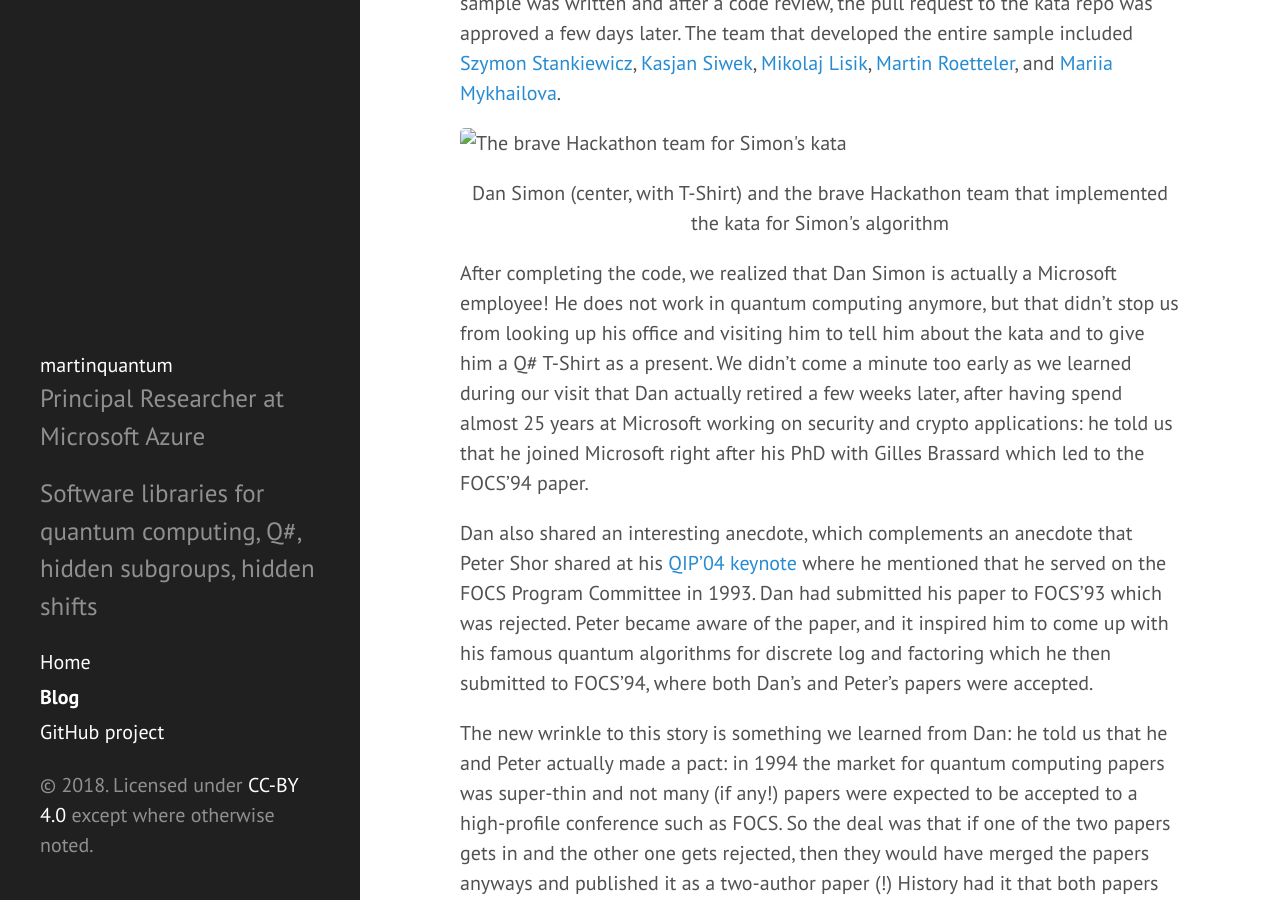
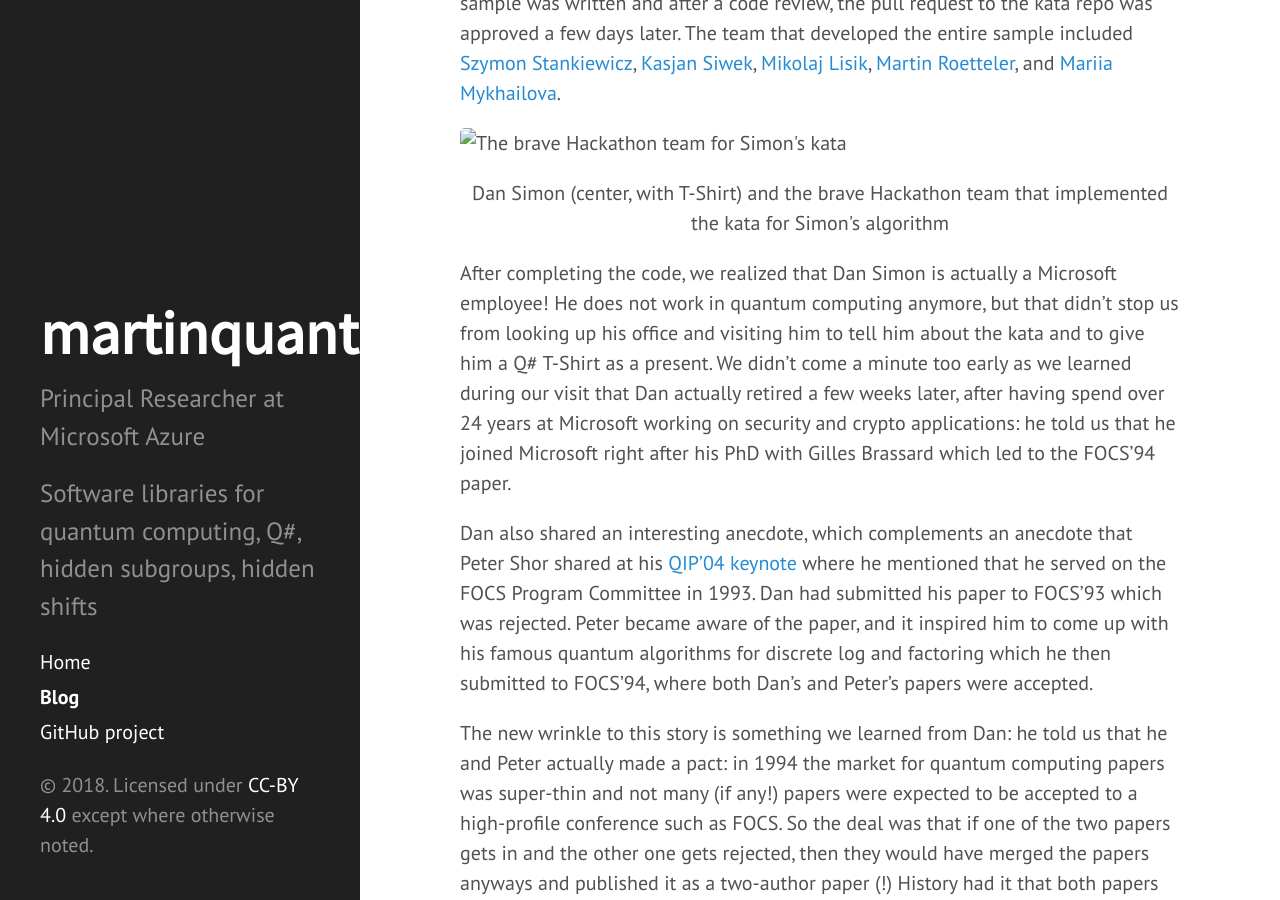
Before and after one commit to martinquantum/martinquantum.github.io, a Jekyll site: the page built from _posts/2018-12-10-simon.md, in a window 1280 px wide and 900 px high, scrolled down 5904 px. Built offline with Jekyll 4.4.1, drawn with Linux system fonts in a browser that asks for light colours; formulas are drawn with MathJax 3; some of the changed text lies outside the part shown.

Commit message:
html fun

```diff
--- a/_includes/sidebar.html
+++ b/_includes/sidebar.html
@@ -1,9 +1,11 @@
 <div class="sidebar">
   <div class="container sidebar-sticky">
     <div class="sidebar-about">
+      <h1>
         <a href="{{ site.baseurl }}">
-          martinquantum
+           martinquantum
         </a>
+      </h1>
       <p class="lead">{{ site.description }}</p>
       <p class="lead">Software libraries for quantum computing, Q#, hidden subgroups, hidden shifts</p>
     </div>
--- a/_posts/2018-12-10-simon.md
+++ b/_posts/2018-12-10-simon.md
@@ -152,7 +152,7 @@ The kata to explore Simon's algorithm was developed during the [2018 Microsoft H
 ![The brave Hackathon team for Simon's kata](pictures/simon.jpg)
 <p align="center">Dan Simon (center, with T-Shirt) and the brave Hackathon team that implemented the kata for Simon's algorithm</p>
 
-After completing the code, we realized that Dan Simon is actually a Microsoft employee! He does not work in quantum computing anymore, but that didn't stop us from looking up his office and visiting him to tell him about the kata and to give him a Q# T-Shirt as a present. We didn't come a minute too early as we learned during our visit that Dan actually retired a few weeks later, after having spend almost 25 years at Microsoft working on security and crypto applications: he told us that he joined Microsoft right after his PhD with Gilles Brassard which led to the FOCS'94 paper.
+After completing the code, we realized that Dan Simon is actually a Microsoft employee! He does not work in quantum computing anymore, but that didn't stop us from looking up his office and visiting him to tell him about the kata and to give him a Q# T-Shirt as a present. We didn't come a minute too early as we learned during our visit that Dan actually retired a few weeks later, after having spend over 24 years at Microsoft working on security and crypto applications: he told us that he joined Microsoft right after his PhD with Gilles Brassard which led to the FOCS'94 paper.
 
 Dan also shared an interesting anecdote, which complements an anecdote that Peter Shor shared at his [QIP'04 keynote](https://qipconference.org/2004/schedule.html) where he mentioned that he served on the FOCS Program Committee in 1993. Dan had submitted his paper to FOCS'93 which was rejected. Peter became aware of the paper, and it inspired him to come up with his famous quantum algorithms for discrete log and factoring which he then submitted to FOCS'94, where both Dan's and Peter's papers were accepted.
 
```
Also changed, not shown: other parts of _posts/2018-12-10-simon.md (+1 -1 lines).
